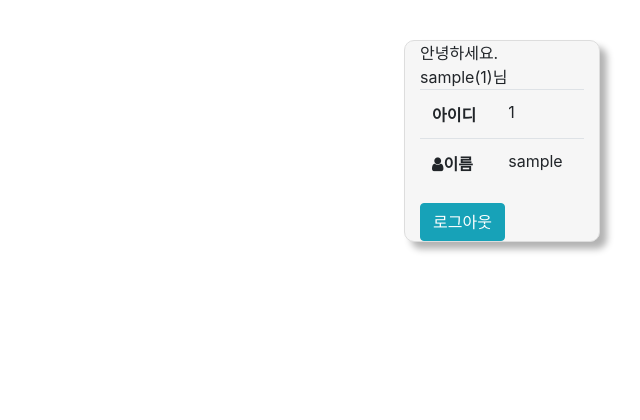
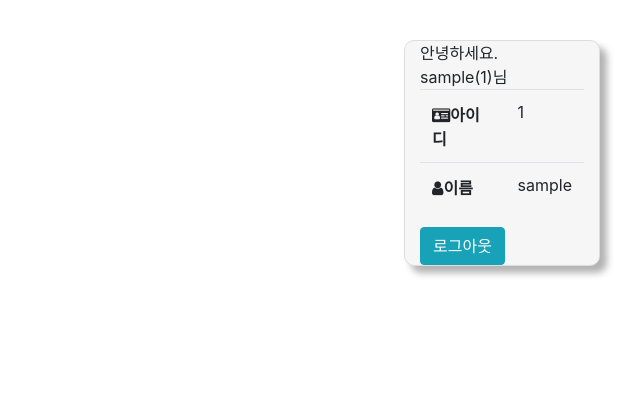
Before and after one commit to terry1213/OSS_finalproject, a PHP site: page /index.php in a window 1280 px wide. Shown: the part 76-496 px from the top of the page, without its empty margins (640-1280 px from the left). Run offline with PHP 8.4, Linux system fonts and the light colour scheme; the visitor is signed in with stand-in values (Sample User, id 1).

Commit message:
userInfo fix

```diff
--- a/base/userInfo.php
+++ b/base/userInfo.php
@@ -13,7 +13,7 @@
         echo "<table class='table'>";
         echo "<tbody>";
         echo "<tr>";
-        echo "<th scope='row'>아이디</th>";
+        echo "<th scope='row'><i class='fa fa-id-card' aria-hidden='true'></i>아이디</th>";
         echo "<td>$user_id</td>";
         echo "</tr>";
         echo "<tr>";
```
